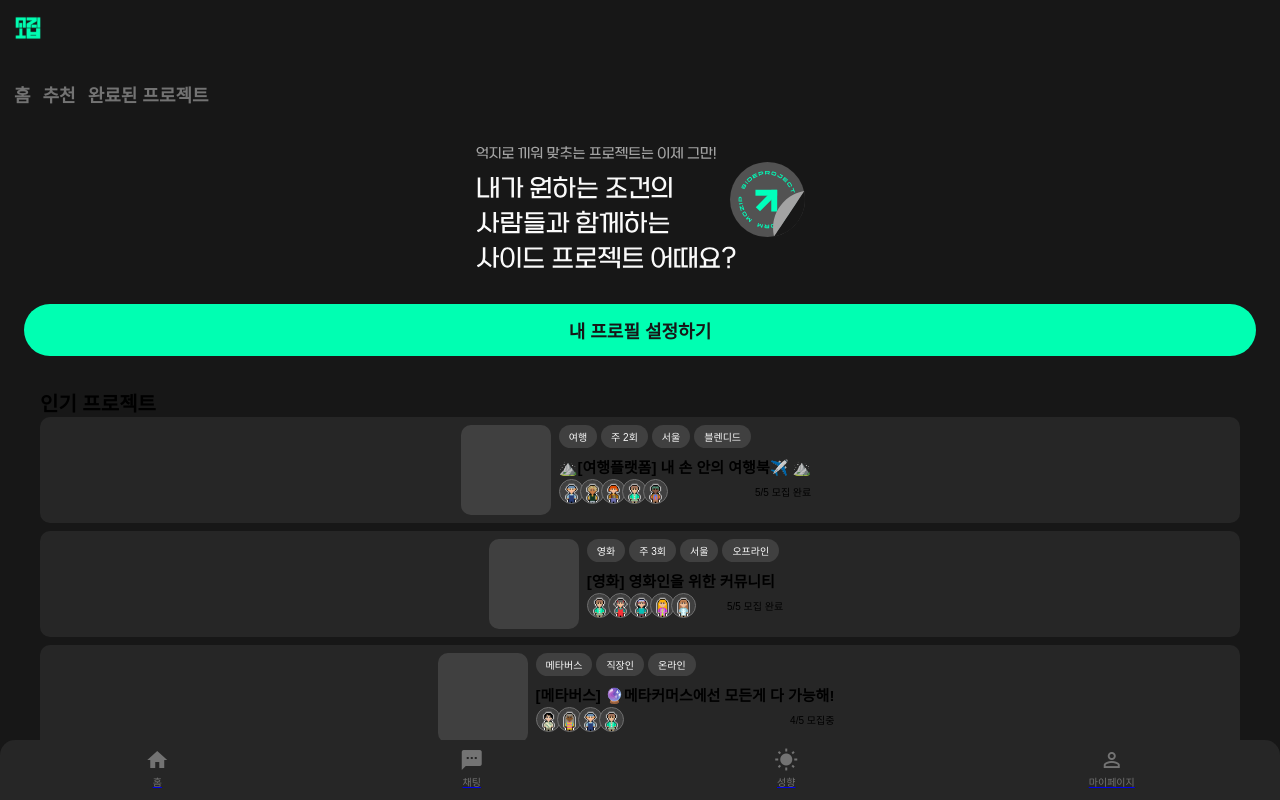
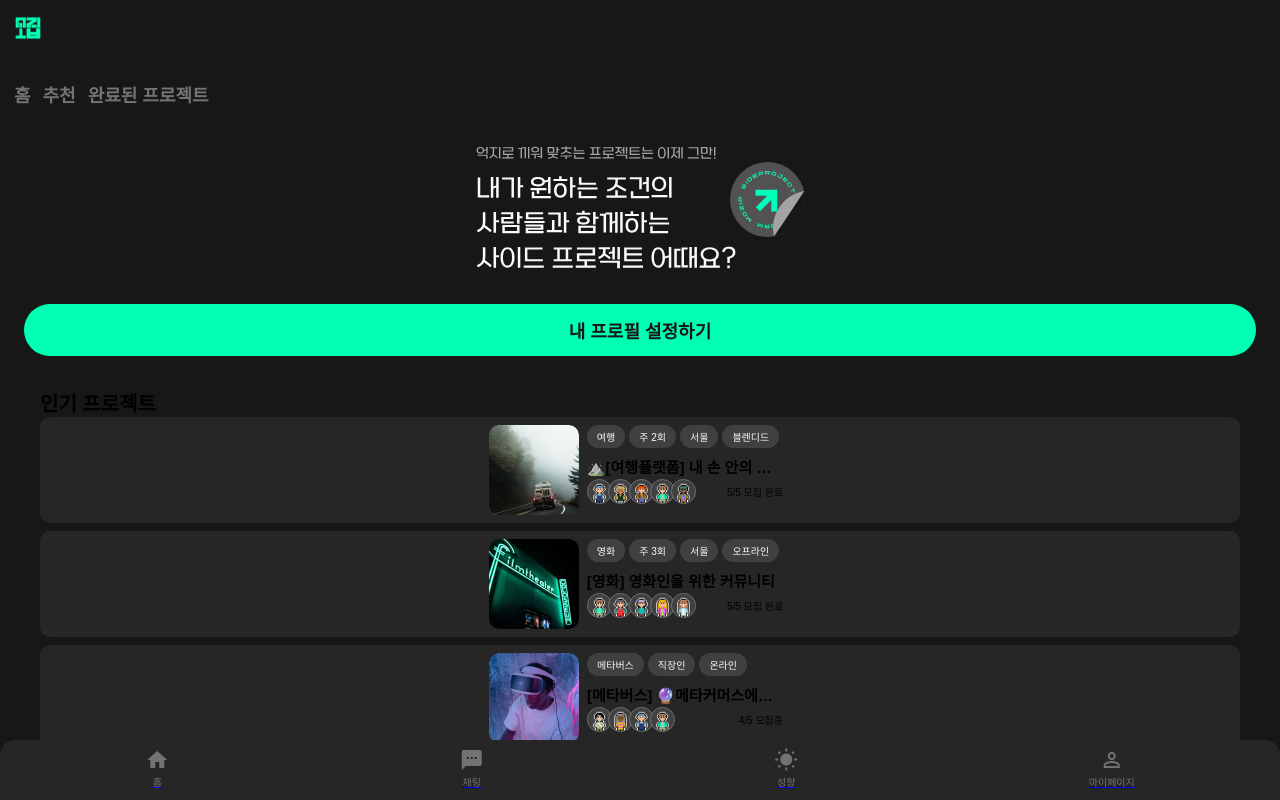
Before and after one commit to eunji9128/mozip_project_pwa, a React (Create React App) app: page /home in a window 1280 px wide. Shown: the top 800 px of the page. Built offline with nearby package versions, Linux system fonts and the light colour scheme; a web font is replaced by a local one.

Commit message:
project tiltle 및 image 연결

```diff
--- a/src/Main/Cards.jsx
+++ b/src/Main/Cards.jsx
@@ -73,7 +73,7 @@ export const ProjectCard = (props) => {
 
     return (
         <Container flexDirection={"row"} padding={"8px"} margin={"0 0 8px 0"}>
-            <CardImg />
+            <CardImg idx={project["id"]}/>
             <ContentBox>
                 <BadgeGroup>
                     {project["badge_list"].map((item,index)=>{
@@ -138,7 +138,8 @@ const Container = styled.div`
 const CardImg = styled.div`
     width: 90px;
     height: 90px;
-    background: ${color.gray700};
+    background: url(${process.env.PUBLIC_URL}/img/project/project${props => props.idx || 1}.png) no-repeat;
+    background-size: contain;
     border-radius: 10px;
 `
 
@@ -171,10 +172,14 @@ const Badge = styled.div`
 `
 
 const Title = styled.div`
+    width: 196px;
     height: 50%;
     font-size: 15px;
     font-weight: bold;
     padding: 4px 0;
+    overflow: hidden;
+    text-overflow: ellipsis;
+    white-space: nowrap;
 `
 
 const UserContainer = styled.div`
```
